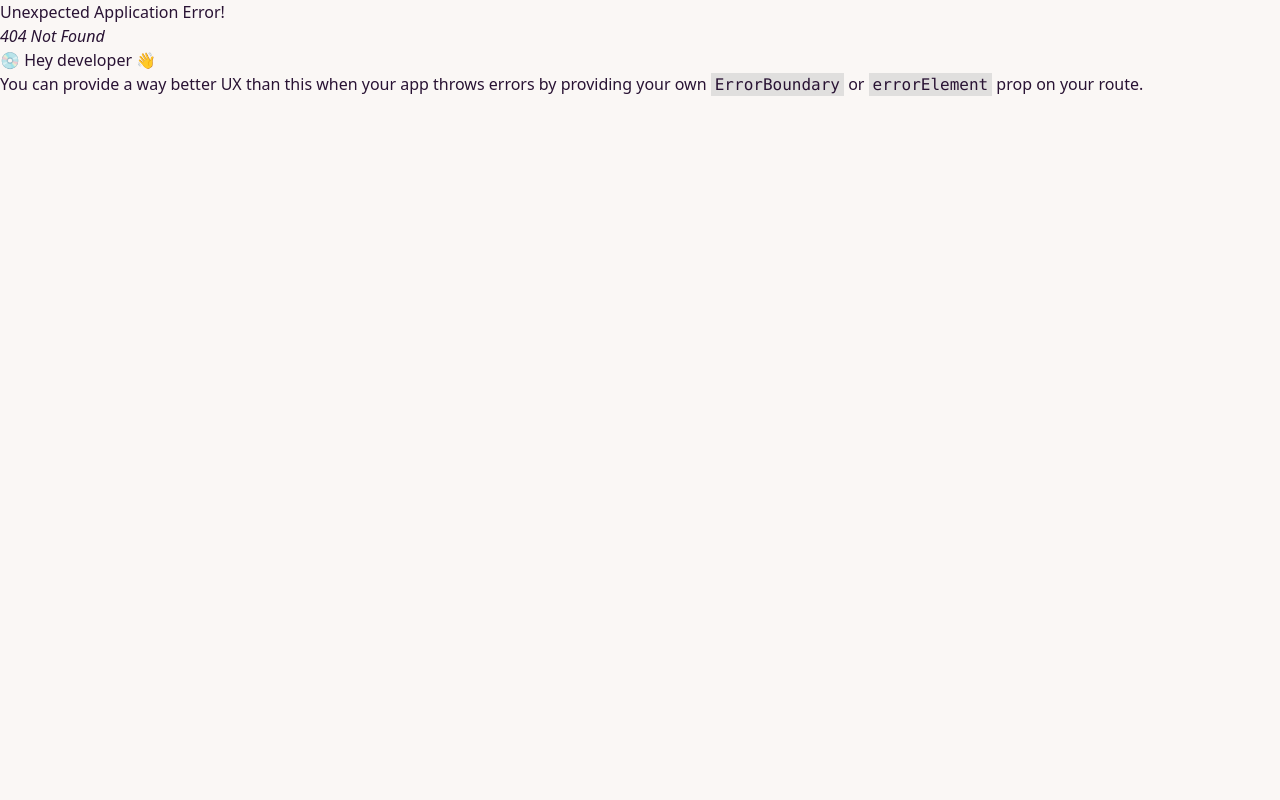
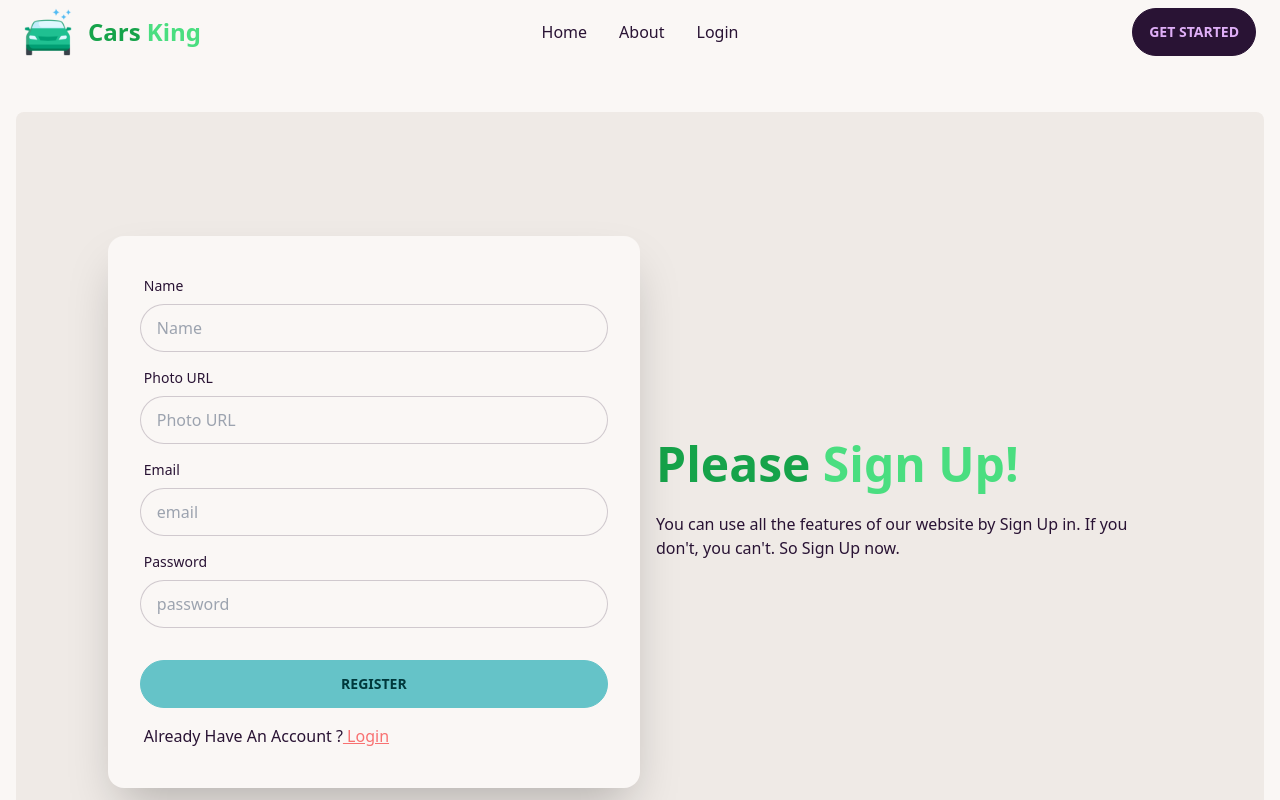
Before and after one commit to safayatalif/cars-king2-client, a React (Vite) app: page /register in a window 1280 px wide. Before the commit this address had no page. Shown: the top 800 px of the page. Built offline with nearby package versions, Linux system fonts and the light colour scheme; no server answers.

Commit message:
create login page , register page , auth provider component  and install firebase then create user login or register

```diff
--- a/package.json
+++ b/package.json
@@ -11,11 +11,11 @@
   },
   "dependencies": {
     "daisyui": "^2.51.6",
+    "firebase": "^9.22.0",
     "localforage": "^1.10.0",
     "match-sorter": "^6.3.1",
     "react": "^18.2.0",
     "react-dom": "^18.2.0",
-    "react-lottie": "^1.2.3",
     "react-router-dom": "^6.11.2",
     "sort-by": "^1.2.0"
   },
--- a/src/components/Shared/Header.jsx
+++ b/src/components/Shared/Header.jsx
@@ -4,8 +4,9 @@ import kingIcon from "../../assets/image/carKing.png"
 const Header = () => {
 
     const navItems = <>
-        <li><Link to="/">Home</Link> </li>
+        <li> <Link to="/">Home</Link> </li>
         <li> <Link to="/about">About</Link> </li>
+        <li> <Link to="/Login">Login</Link> </li>
     </>
 
     return (
--- a/src/contexts/AuthProvider.jsx
+++ b/src/contexts/AuthProvider.jsx
@@ -1,10 +1,60 @@
-// import React from 'react';
+import { createContext, useEffect, useState } from "react";
+import { createUserWithEmailAndPassword, getAuth, onAuthStateChanged, signInWithEmailAndPassword, signOut, updateProfile } from "firebase/auth";
+import app from "../utils/firebase/firebase.config";
 
-const AuthProvider = () => {
+export const AuthContext = createContext();
+const auth = getAuth(app);
+
+const AuthProvider = ({ children }) => {
+    const [user, setUser] = useState(null);
+    const [loading, setLoading] = useState(true);
+
+    const createUser = (email, password) => {
+        setLoading(true);
+        return createUserWithEmailAndPassword(auth, email, password);
+    }
+
+    const signIn = (email, password) => {
+        setLoading(true);
+        return signInWithEmailAndPassword(auth, email, password);
+    }
+
+    const logOut = () => {
+        setLoading(true);
+        return signOut(auth);
+    }
+
+    useEffect(() => {
+        const unsubscribe = onAuthStateChanged(auth, currentUser => {
+            setUser(currentUser);
+            console.log(currentUser);
+            setLoading(false);
+        });
+        return () => {
+            return unsubscribe();
+        }
+    }, [])
+
+    const userProfileUpdate = (name, photoURL, user) => {
+        return updateProfile(user, {
+            displayName: name,
+            photoURL: photoURL
+        })
+    }
+
+    const authInfo = {
+        user,
+        loading,
+        createUser,
+        signIn,
+        logOut,
+        userProfileUpdate
+    }
+
     return (
-        <div>
-
-        </div>
+        <AuthContext.Provider value={authInfo}>
+            {children}
+        </AuthContext.Provider>
     );
 };
 
--- a/src/main.jsx
+++ b/src/main.jsx
@@ -4,13 +4,16 @@ import './index.css'
 
 import { RouterProvider } from "react-router-dom";
 import router from './routes/routes/Routes.jsx';
+import AuthProvider from './contexts/AuthProvider';
 
 
 
 ReactDOM.createRoot(document.getElementById('root')).render(
   <div className='max-w-7xl mx-auto'>
     <React.StrictMode>
-      <RouterProvider router={router} />
+      <AuthProvider>
+        <RouterProvider router={router} />
+      </AuthProvider>
     </React.StrictMode>
   </div>,
 )
--- a/src/pages/home/banner/Banner.jsx
+++ b/src/pages/home/banner/Banner.jsx
@@ -3,7 +3,7 @@ import React from 'react';
 
 const Banner = () => {
     return (
-        <div className="hero min-h-screen bg-base-200">
+        <div className="hero min-h-screen bg-base-200 rounded-lg">
             <div className="hero-content flex-col lg:flex-row">
                 <div className="max-w-sm rounded-lg shadow-2xl">
                     <div className=" carousel rounded-box">
--- /dev/null
+++ b/src/pages/login/Login.jsx
@@ -0,0 +1,56 @@
+import React, { useContext } from 'react';
+import { Link } from 'react-router-dom';
+import { AuthContext } from '../../contexts/AuthProvider';
+
+const Login = () => {
+    const { signIn } = useContext(AuthContext)
+
+    const handleSignIn = event => {
+        event.preventDefault();
+        const form = event.target;
+        const email = form.email.value;
+        const password = form.password.value;
+        signIn(email, password)
+            .then(result => {
+                const user = result.user;
+                console.log(user, 'sign in ')
+            })
+            .catch(error => console.log(error))
+    }
+
+
+    return (
+        <div className="hero min-h-screen bg-base-200 my-12 rounded-lg">
+            <div className="hero-content flex-col lg:flex-row-reverse">
+                <div className="text-center lg:text-left">
+                    <h1 className="text-5xl font-bold text-green-600">Please <span className='text-green-400'>Sign In!</span></h1>
+                    <p className="py-6">You can use all the features of our website by logging in. If you don&apos;t, you can&apos;t. So login now.</p>
+                </div>
+                <form onSubmit={handleSignIn} className="card flex-shrink-0 w-full md:w-1/2 shadow-2xl bg-base-100">
+                    <div className="card-body">
+                        <div className="form-control">
+                            <label className="label">
+                                <span className="label-text">Email</span>
+                            </label>
+                            <input type="email" name='email' placeholder="email" className="input input-bordered" />
+                        </div>
+                        <div className="form-control">
+                            <label className="label">
+                                <span className="label-text">Password</span>
+                            </label>
+                            <input type="password" name='password' placeholder="password" className="input input-bordered" />
+                        </div>
+                        <div className="form-control mt-6">
+                            <button className="btn btn-success">Login</button>
+                        </div>
+                        <label className="label">
+                            <p><span>Don&apos;t Have An Account ?</span> <Link to="/register" className='underline text-red-400'>Register</Link></p>
+                        </label>
+                    </div>
+                </form>
+            </div>
+        </div>
+    );
+};
+
+export default Login;
--- /dev/null
+++ b/src/pages/register/Register.jsx
@@ -0,0 +1,75 @@
+import React, { useContext } from 'react';
+import { Link } from 'react-router-dom';
+import { AuthContext } from '../../contexts/AuthProvider';
+
+const Register = () => {
+
+    const {createUser , userProfileUpdate} = useContext(AuthContext)
+
+    const handleSignUp = event=>{
+        event.preventDefault();
+        const form = event.target;
+        const name = form.name.value;
+        const photoURL = form.photoURL.value;
+        const email = form.email.value;
+        const password = form.password.value;
+        console.log(name, email, password, photoURL);
+        createUser(email, password)
+        .then(result=>{
+            const user = result.user;
+            userProfileUpdate(name , photoURL , user)
+            .then(result=>{
+                const updateUser = result?.user;
+                console.log(updateUser)
+            })
+        })
+        .catch(error=>console.log(error))
+    }
+
+    return (
+        <div className="hero min-h-screen bg-base-200 my-12 rounded-lg">
+            <div className="hero-content flex-col lg:flex-row-reverse">
+                <div className="text-center lg:text-left">
+                    <h1 className="text-5xl font-bold text-green-600">Please <span className='text-green-400'>Sign Up!</span></h1>
+                    <p className="py-6">You can use all the features of our website by Sign Up in. If you don&apos;t, you can&apos;t. So Sign Up now.</p>
+                </div>
+                <div className="card flex-shrink-0 w-full md:w-1/2 shadow-2xl bg-base-100">
+                    <form onSubmit={handleSignUp} className="card-body">
+                        <div className="form-control">
+                            <label className="label">
+                                <span className="label-text">Name</span>
+                            </label>
+                            <input type="text" name='name' placeholder="Name" className="input input-bordered" required />
+                        </div>
+                        <div className="form-control">
+                            <label className="label">
+                                <span className="label-text">Photo URL</span>
+                            </label>
+                            <input type="url" name='photoURL'  placeholder="Photo URL" className="input input-bordered" required />
+                        </div>
+                        <div className="form-control">
+                            <label className="label">
+                                <span className="label-text">Email</span>
+                            </label>
+                            <input type="email" name='email' placeholder="email" className="input input-bordered" />
+                        </div>
+                        <div className="form-control">
+                            <label className="label">
+                                <span className="label-text">Password</span>
+                            </label>
+                            <input type="password" name='password' placeholder="password" className="input input-bordered" />
+                        </div>
+                        <div className="form-control mt-6">
+                            <button className="btn btn-primary">Register</button>
+                        </div>
+                        <label className="label">
+                            <p>Already Have An Account ?<Link to="/login" className='underline text-red-400'> Login</Link></p>
+                        </label>
+                    </form>
+                </div>
+            </div>
+        </div>
+    );
+};
+
+export default Register;
--- a/src/utils/firebase/firebase.config.js
+++ b/src/utils/firebase/firebase.config.js
@@ -0,0 +1,19 @@
+// Import the functions you need from the SDKs you need
+import { initializeApp } from "firebase/app";
+// TODO: Add SDKs for Firebase products that you want to use
+// https://firebase.google.com/docs/web/setup#available-libraries
+
+// Your web app's Firebase configuration
+const firebaseConfig = {
+    apiKey: import.meta.env.VITE_apiKey,
+    authDomain: import.meta.env.VITE_authDomain,
+    projectId: import.meta.env.VITE_projectId,
+    storageBucket: import.meta.env.VITE_storageBucket,
+    messagingSenderId: import.meta.env.VITE_messagingSenderId,
+    appId: import.meta.env.VITE_appId,
+};
+
+// Initialize Firebase
+const app = initializeApp(firebaseConfig);
+
+export default app;
```
Also changed, not shown: src/routes/routes/Routes.jsx (+10 -0 lines), .eslintrc.cjs, 1 other file (tests, documents, lock files or other folders).
